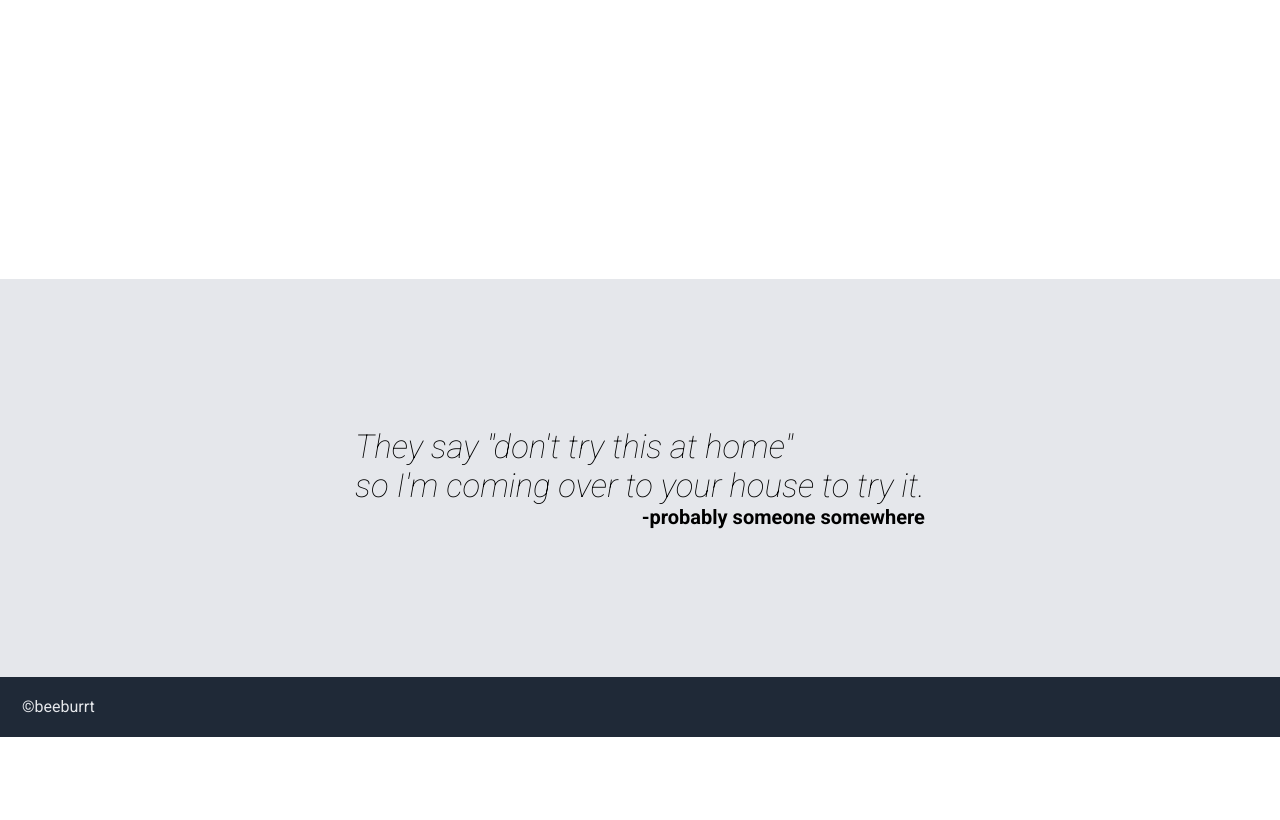
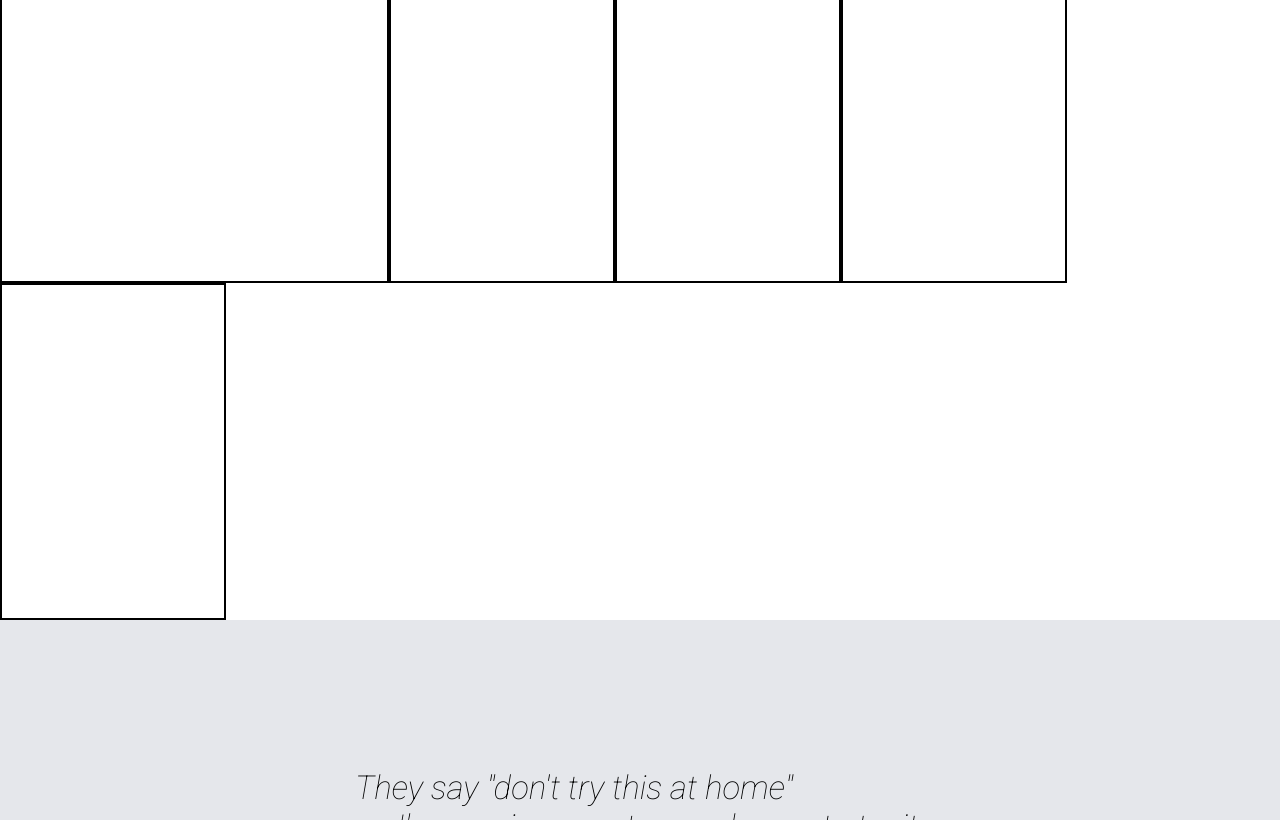
Before and after one commit to beeburrt/git_test, a plain HTML site: page index.html in a window 1280 px wide. Shown: the part 625-1445 px from the top of the page. Before the commit the page ends 1362 px from the top, so only its background shows below. Drawn offline with Linux system fonts and the light colour scheme.

Commit message:
Update layout and styles

```diff
--- a/index.html
+++ b/index.html
@@ -33,11 +33,11 @@
 
 
     <section class="cards">
-      <p>Some random information</p>
-      <img src="" alt="" class="card">
-      <img src="" alt="" class="card">
-      <img src="" alt="" class="card">
-      <img src="" alt="" class="card">
+      <p class="random">Some random information</p>
+      <div class="card"><img src="" alt=""></div>
+      <div class="card"><img src="" alt=""></div>
+      <div class="card"><img src="" alt=""></div>
+      <div class="card"><img src="" alt=""></div>
     </section>
 
      <section class="quote">
--- a/styles.css
+++ b/styles.css
@@ -111,8 +111,24 @@ a {
 }
 
 .cards {
+  display: flex;
   font-size: 33px;
+  min-height: 388px;
+  flex-flow: row wrap;
+  text-align: center;
+}
+
+.random {
+  display: flex;
+  border: 2px solid black;
+}
+
+.card {
+  max-width: 222px;
   height: 333px;
+  border: 2px solid black;
+  flex: 1 0 100%;
+  align-items: flex-end;
 }
 
 .quote {
```
